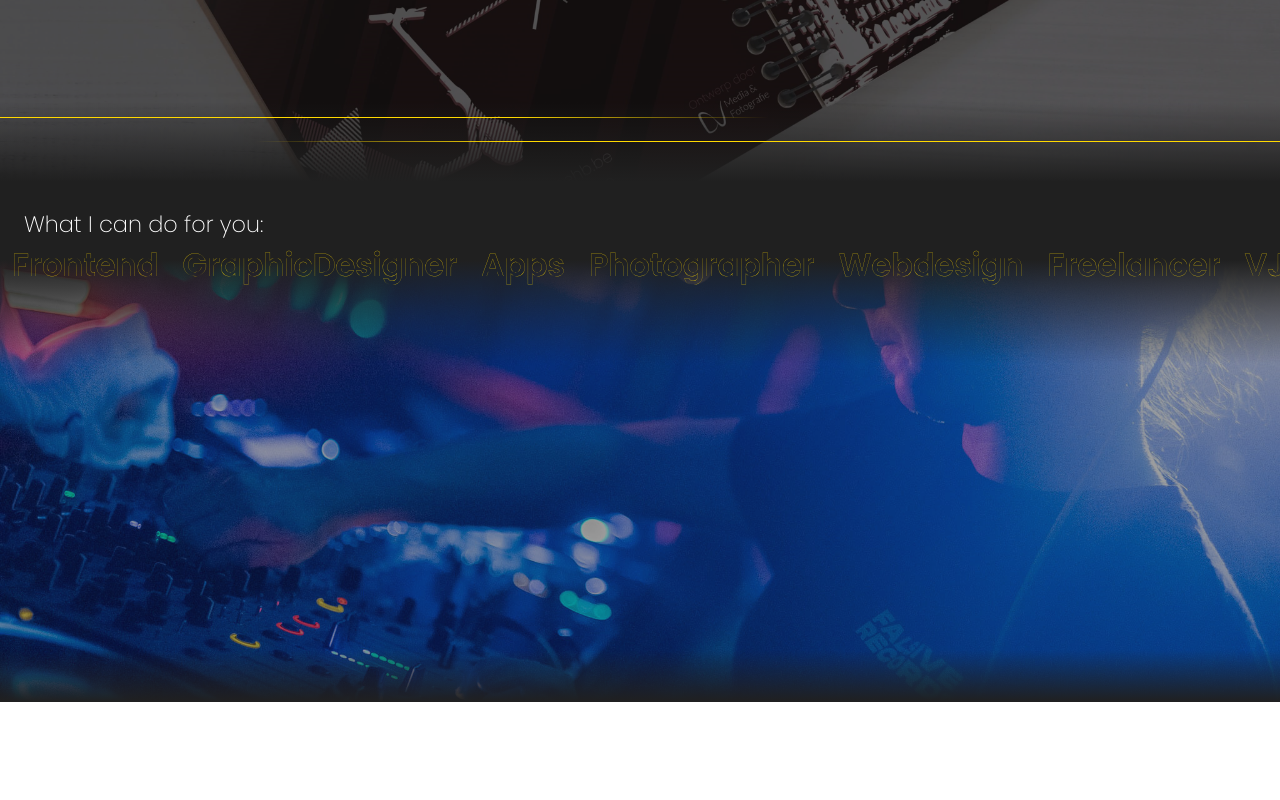
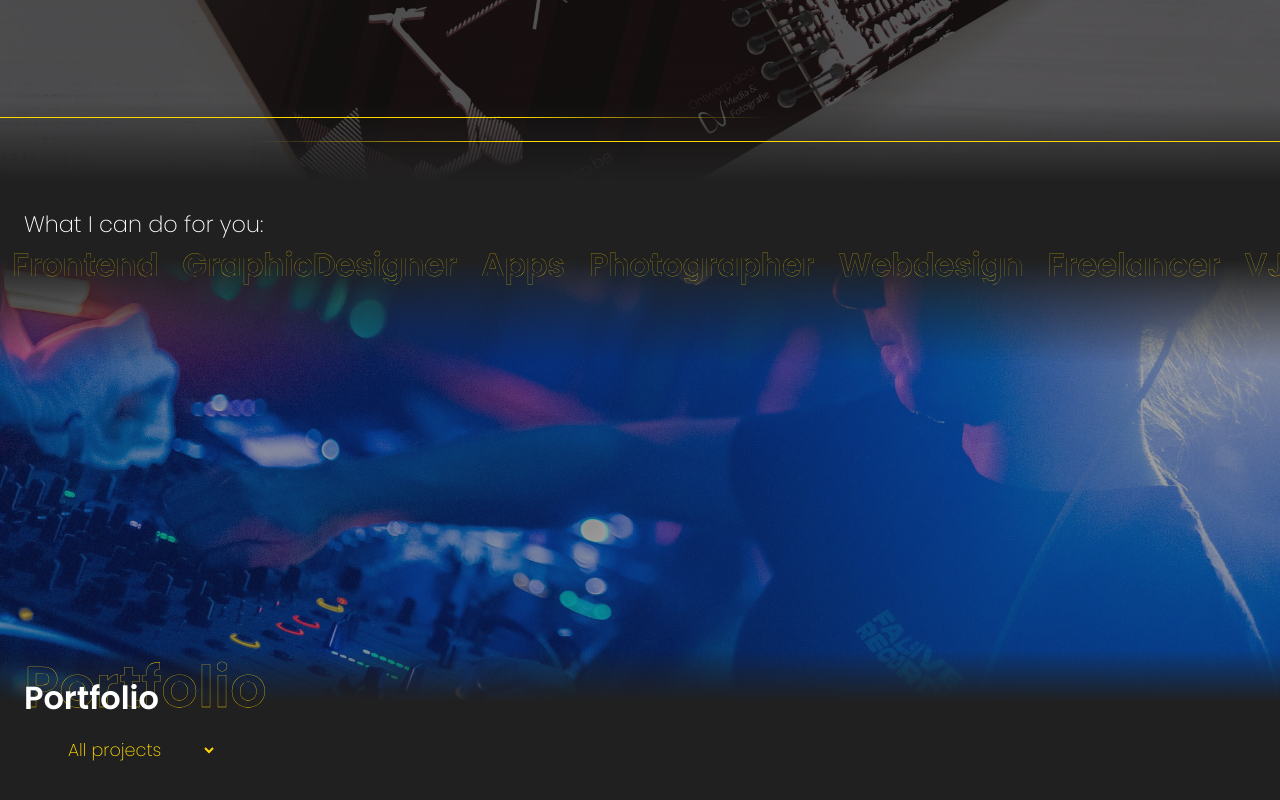
Before and after one commit to DriesVanmierlo/portfolio-site, a React (Create React App) app: page / in a window 1280 px wide. Shown: the part 1418-2218 px from the top of the page. Before the commit the page ends 2127 px from the top, so only its background shows below. Built offline with nearby package versions, Linux system fonts and the light colour scheme.

Commit message:
feat(portfolioscreen): start of portfolioscreen

```diff
--- a/src/App.js
+++ b/src/App.js
@@ -3,6 +3,7 @@ import Header from './components/header/Header';
 import BannerScreen from './screens/BannerScreen';
 import AboutScreen from './screens/AboutScreen';
 import ServicesScreen from './screens/ServicesScreen';
+import PortfolioScreen from './screens/PortfolioScreen';
 
 function App() {
   return (
@@ -11,6 +12,7 @@ function App() {
       <BannerScreen className='banner-screen' />
       <AboutScreen />
       <ServicesScreen />
+      <PortfolioScreen />
     </div>
   );
 }
--- /dev/null
+++ b/src/screens/PortfolioScreen.js
@@ -0,0 +1,26 @@
+import React from 'react'
+import './styles/portfolioScreen.css'
+
+function PortfolioScreen() {
+  return (
+    <div className='portfolio-screen-container'>
+        <div className="portfolio-titles-container">
+            <div className='portfolio-titles'>
+                <h1 className='portfolio-main-title'>Portfolio</h1>
+                <div className='portfolio-background-title'>Portfolio</div>
+            </div>
+        </div>
+        <select name="portfolio-filter" id="portfolio-filter">
+            <option value="">All projects</option>
+            <option value="">Frontend</option>
+            <option value="">Graphic design</option>
+            <option value="">Webdesign</option>
+            <option value="">Video</option>
+            <option value="">Photography</option>
+            <option value="">VJ</option>
+        </select>
+    </div>
+  )
+}
+
+export default PortfolioScreen
--- /dev/null
+++ b/src/screens/styles/portfolioScreen.css
@@ -0,0 +1,58 @@
+.portfolio-screen-container {
+    position: relative;
+    height:75vh;
+    width: 100vw;
+    background-color: var(--black-20);
+}
+
+.portfolio-titles-container {
+    position: absolute;
+    top: -70px;
+}
+
+.portfolio-titles {
+    position: relative;
+    margin: auto;
+    padding-top: 24px;
+    display: flex;
+    align-items: baseline;
+    padding: 12px 24px 0 24px;
+}
+
+.portfolio-main-title {
+    margin: 0;
+    margin-top: 30px;
+    color: var(--white);
+    font-weight: 600;
+    font-size: 2em;
+    text-shadow: 0px 0px 10px var(--black-75);
+    z-index: 1;
+}
+
+.portfolio-background-title {
+    position: absolute;
+    display: block;
+    margin: 0;
+    font-size: max(3.6em);
+    font-weight: 600;
+    color: transparent;
+    -webkit-text-stroke: 0.3px var(--yellow);
+}
+
+#portfolio-filter {
+    margin-top: 35px;
+    background-color: transparent;
+    color: var(--yellow);
+    font-family: 'Poppins';
+    font-weight: 200;
+    font-size: 1.1em;
+    border: none;
+    margin-left: 5%;
+}
+
+#portfolio-filter option {
+    background-color: var(--black-20);
+    font-family: 'Poppins';
+    font-weight: 200;
+    font-size: 1.1em;
+}
```
